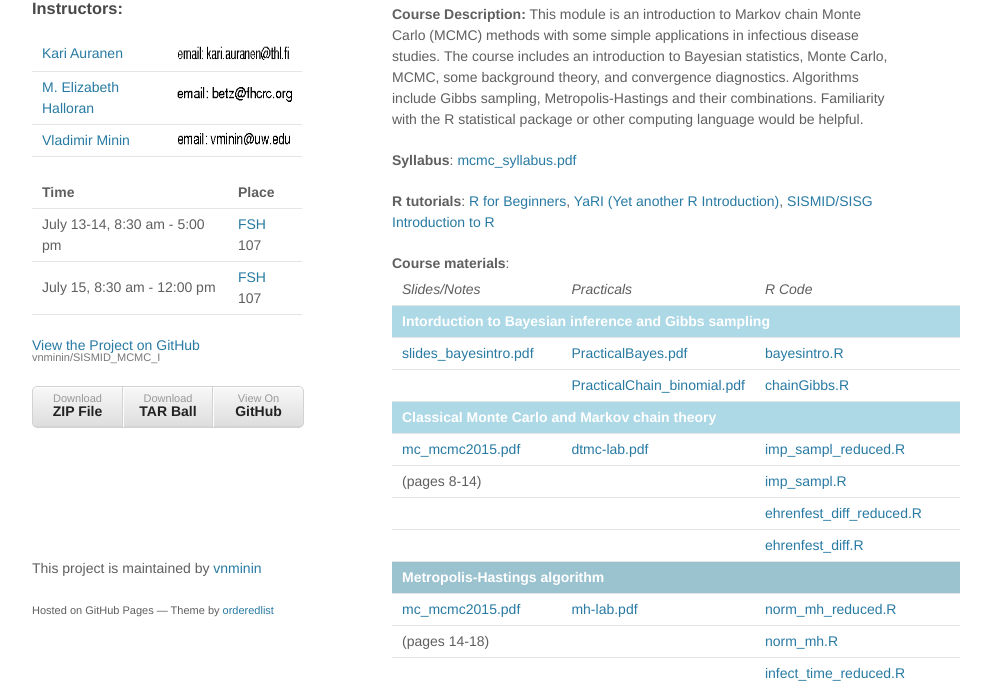
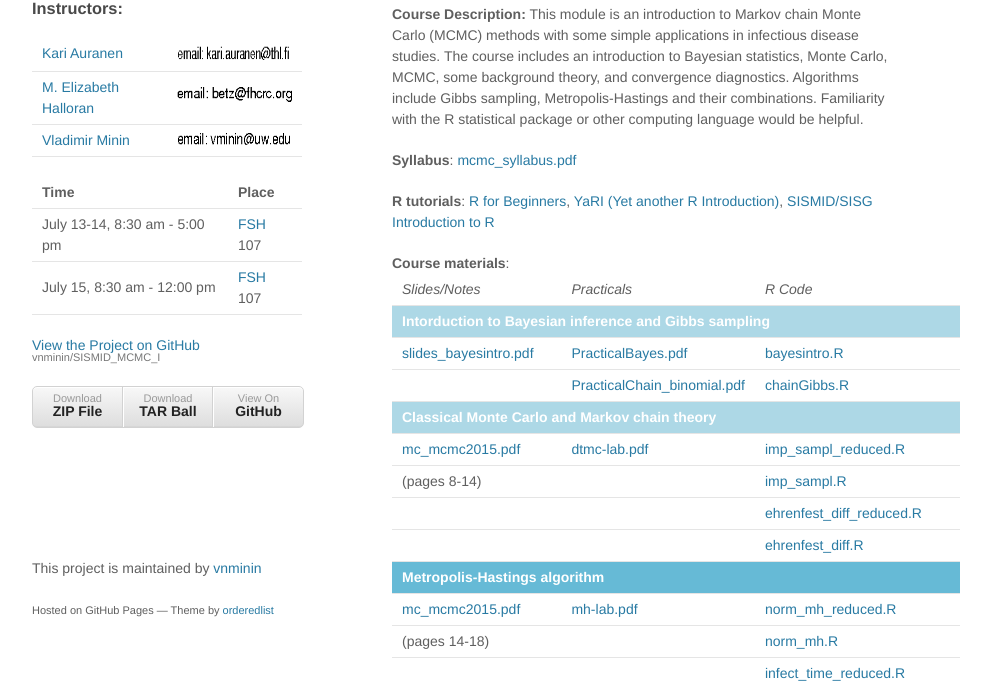
Before and after one commit to vnminin/SISMID_MCMC_I, a plain HTML site: page index.html in a window 1280 px wide. Shown: the part 110-797 px from the top of the page, without its empty margins (178-1169 px from the left). Drawn offline with Linux system fonts and the light colour scheme.

Commit message:
playing with link cell color again

```diff
--- a/index.html
+++ b/index.html
@@ -141,7 +141,7 @@ SISMID 2015, Module 7: MCMC Methods for Infectious Diseases I</h3>
 	<td>
 	<td><a href="https://github.com/vnminin/SISMID_MCMC_I/blob/master/2015/code/ehrenfest_diff.R" target="_blank">ehrenfest_diff.R</a>
 	</tr>
-	<tr bgcolor=#9bc2cf>
+	<tr bgcolor=#66bad6>
 	<td colspan="3"><font color="white"><b>Metropolis-Hastings algorithm</b></font>
 	</tr>
 	<tr>
```
